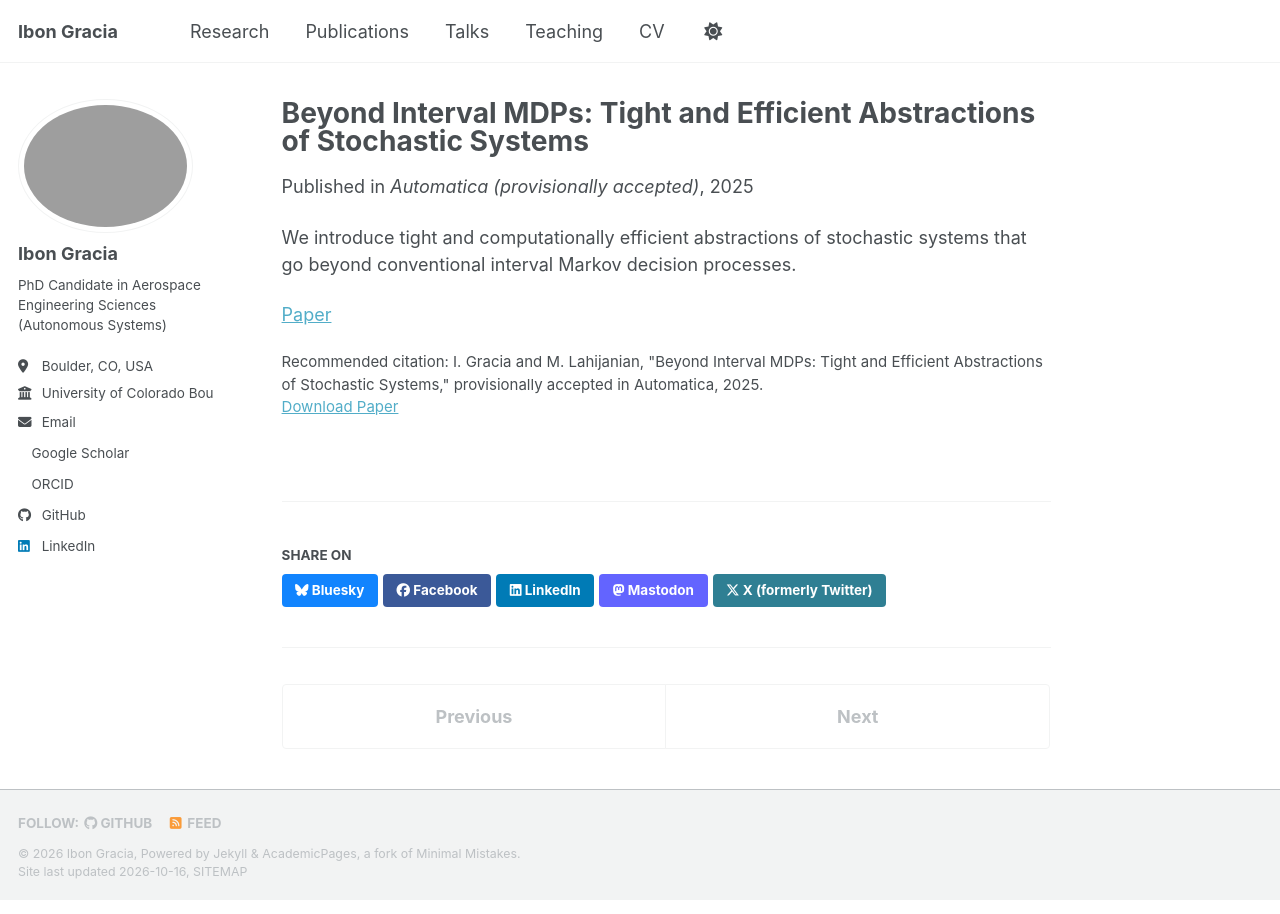
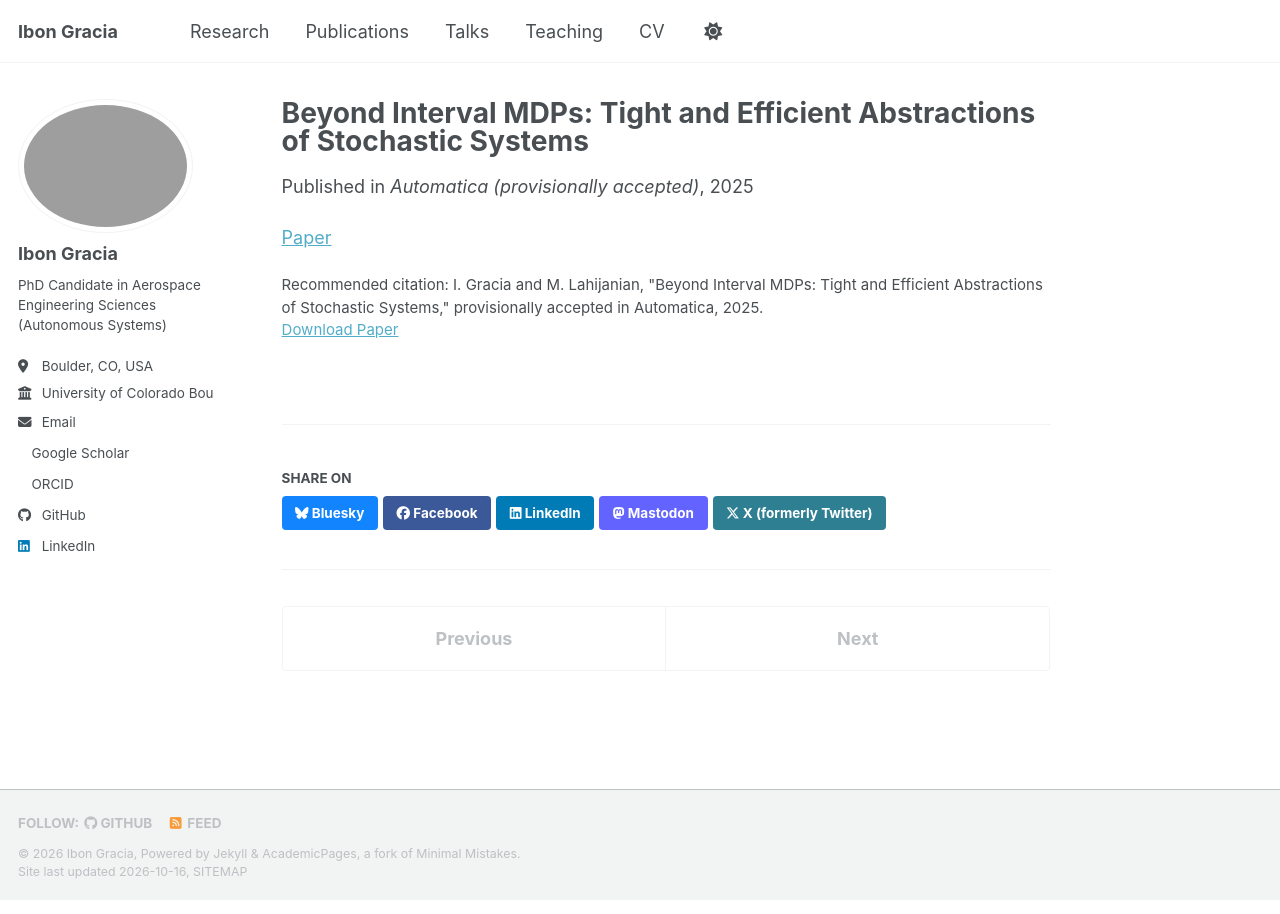
Before and after one commit to igraciamerino/igraciamerino.github.io, a Jekyll site: the page built from _publications/2025-beyond-interval-mdps.md, in a window 1280 px wide. Built offline with Jekyll 4.4.1, drawn with Linux system fonts in a browser that asks for light colours; a style sheet for code colours, icons or effects is not loaded.

Commit message:
Updated code

```diff
--- a/_config.yml
+++ b/_config.yml
@@ -22,7 +22,7 @@ repository               : "igraciamerino/igraciamerino.github.io"
 #               If a field is blank the icon and link will not appear, otherwise it will be shown.
 #               Additional customization can be done by editing /_includes/author-profile.html
 author:
-  avatar           : "profile.png"
+  avatar           : "profile1.png"
   name             : "Ibon Gracia"
   pronouns         :
   bio              : "PhD Candidate in Aerospace Engineering Sciences (Autonomous Systems)"
--- a/_publications/2025-beyond-interval-mdps.md
+++ b/_publications/2025-beyond-interval-mdps.md
@@ -10,6 +10,4 @@ paperurl: "https://arxiv.org/abs/2507.02213"
 citation: "I. Gracia and M. Lahijanian, \"Beyond Interval MDPs: Tight and Efficient Abstractions of Stochastic Systems,\" provisionally accepted in Automatica, 2025."
 ---
 
-We introduce tight and computationally efficient abstractions of stochastic systems that go beyond conventional interval Markov decision processes.
-
 [Paper](https://arxiv.org/abs/2507.02213)
```
Also changed, not shown: 3 other files.
